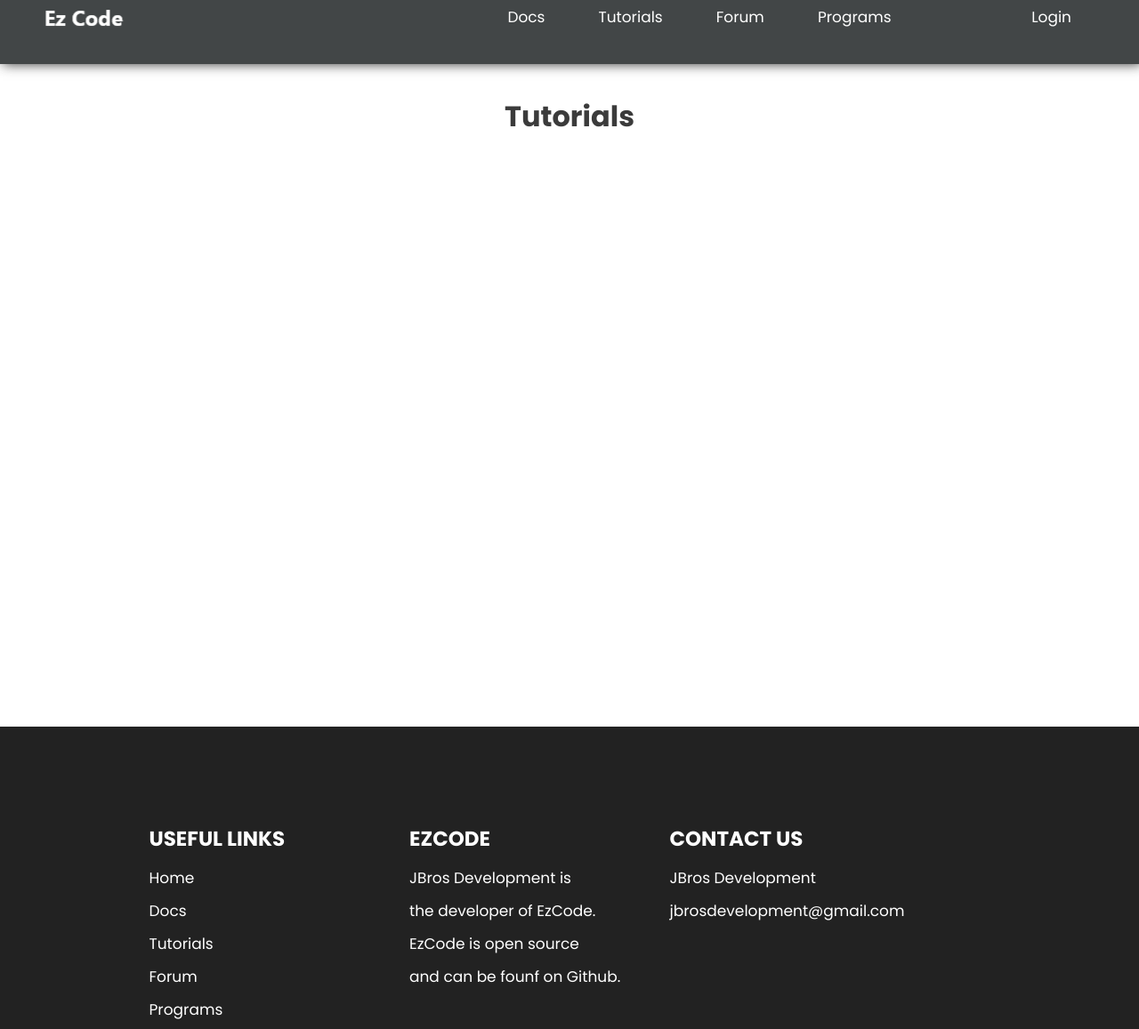
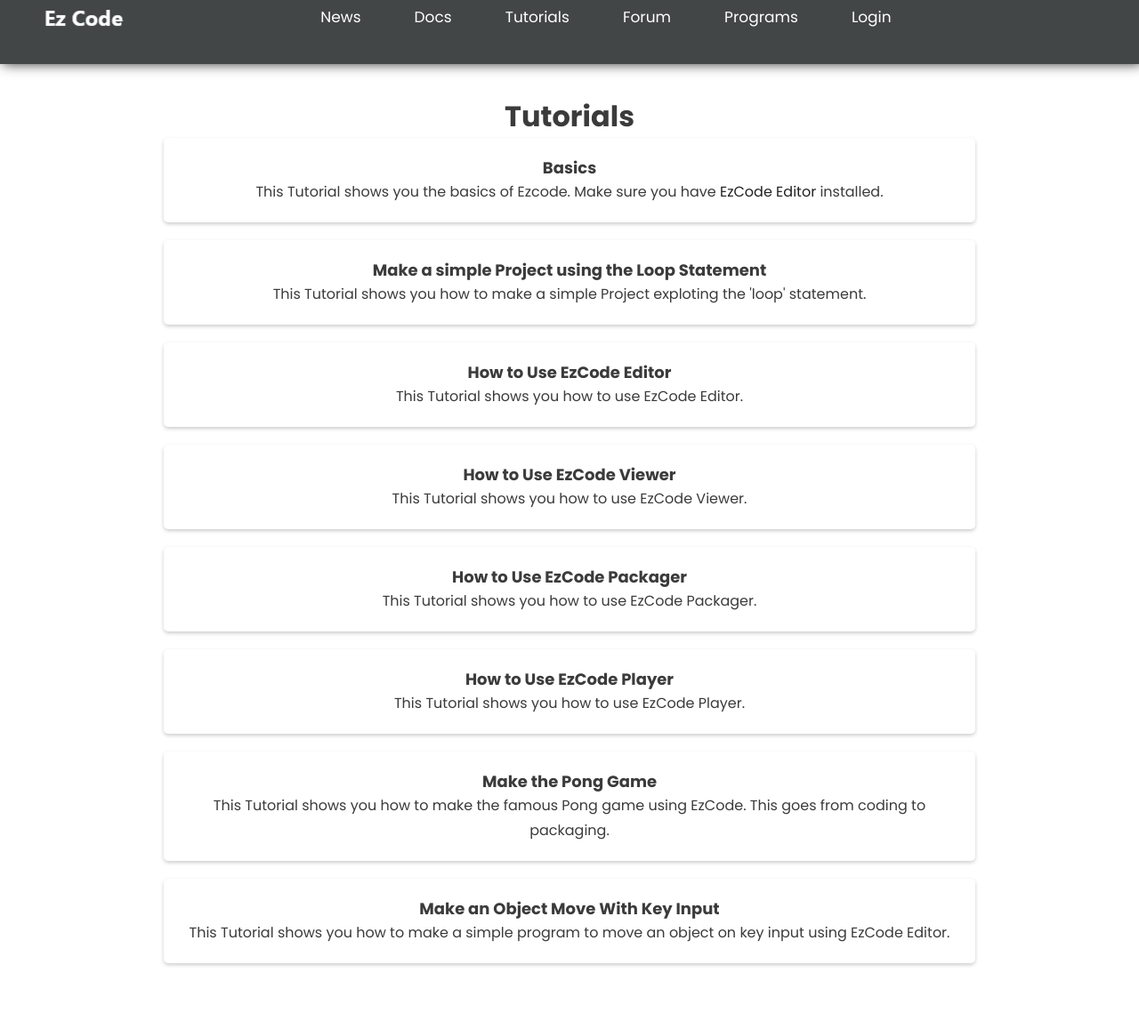
Before and after one commit to EZCodeLanguage/EZCode-Website, a website: page Tutorials.html in a window 1280 px wide. Shown: the part 34-1191 px from the top of the page at 89% size. Drawn offline with Linux system fonts and the light colour scheme; no server answers.

Commit message:
Updated Tutorials.html

```diff
--- a/Tutorials.html
+++ b/Tutorials.html
@@ -50,6 +50,9 @@
                         <div class="collapse navbar-collapse" id="navbarsExample04">
                            <ul class="navbar-nav mr-auto">
                               <li class="nav-item">
+                                 <a class="nav-link" href="index.html">News</a>
+                              </li>
+                              <li class="nav-item">
                                  <a class="nav-link" href="Docs.html">Docs</a>
                               </li>
                               <li class="nav-item">
@@ -61,13 +64,14 @@
                               <li class="nav-item">
                                  <a class="nav-link" href="Programs.html">Programs</a>
                               </li>
+                              <li class="nav-item"> <a class="nav-link" id="login" href="login.html"> Login </a></li>
                            </ul>
                         </div>
                      </nav>
                   </div>
                   <div class="col-md-2 d_none">
                      <ul class="email text_align_right">
-                        <li> <a id="login" href="login.html"> Login </a></li>
+                        <!--<li class="nav-item"> <a class="nav-link" id="login" href="login.html"> Login </a></li>-->
                      </ul>
                   </div>
                </div>
@@ -76,9 +80,36 @@
          <br>
          <br>
       </header>
-      <!-- end header --><!-- News -->
+      <!-- end header -->
       <!-- Docs -->
-      <div class="about">
+      <style>
+         .main-doc {
+            background-position: center;
+            background-repeat: no-repeat;
+            padding: 90px 0;
+         }
+
+         .main-doc .titlepage::before {
+            border: #fff solid 5px;
+         }
+
+         .main-doc .titlepage {
+            padding-bottom: 0;
+            margin-bottom: 0px;
+         }
+
+         .main-doc .titlepage h2 {
+            color: #fff;
+         }
+
+         .main-doc .titlepage p {
+            line-height: 28px;
+            padding-top: 20px;
+            color: #fff;
+            font-size: 17px;
+         }
+      </style>
+      <div class="main-doc">
          <div class="container">
             <div class="row">
                <div class="col-md-12">
@@ -115,7 +146,38 @@
                   </style>
                   <div class="main">
                      <h1>Tutorials</h1>
-                     <div id="container"></div>
+                     <div class="item">
+                        <a target="_blank" href="Tutorials/Basics.html"><h2>Basics</h2></a>
+                        <p>This Tutorial shows you the basics of Ezcode. Make sure you have <a href="Programs.html">EzCode Editor</a> installed. </p>
+                     </div>
+                     <div class="item">
+                        <a target="_blank" href="Tutorials/LoopBasics.html"><h2>Make a simple Project using the Loop Statement</h2></a>
+                        <p>This Tutorial shows you how to make a simple Project exploting the 'loop' statement. </p>
+                     </div>
+                     <div class="item">
+                        <a target="_blank" href="Tutorials/IDE.html"><h2>How to Use EzCode Editor</h2></a>
+                        <p>This Tutorial shows you how to use EzCode Editor. </p>
+                     </div>
+                     <div class="item">
+                        <a target="_blank" href="Tutorials/Viewer.html"><h2>How to Use EzCode Viewer</h2></a>
+                        <p>This Tutorial shows you how to use EzCode Viewer. </p>
+                     </div>
+                     <div class="item">
+                        <a target="_blank" href="Tutorials/Packager.html"><h2>How to Use EzCode Packager</h2></a>
+                        <p>This Tutorial shows you how to use EzCode Packager. </p>
+                     </div>
+                     <div class="item">
+                        <a target="_blank" href="Tutorials/Player.html"><h2>How to Use EzCode Player</h2></a>
+                        <p>This Tutorial shows you how to use EzCode Player. </p>
+                     </div>
+                     <div class="item">
+                        <a target="_blank" href="Tutorials/Pong.html"><h2>Make the Pong Game</h2></a>
+                        <p>This Tutorial shows you how to make the famous Pong game using EzCode. This goes from coding to packaging. </p>
+                     </div>
+                     <div class="item">
+                        <a target="_blank" href="Tutorials/MoveCube.html"><h2>Make an Object Move With Key Input</h2></a>
+                        <p>This Tutorial shows you how to make a simple program to move an object on key input using EzCode Editor. </p>
+                     </div>
                   </div>
                </div>
             </div>
@@ -151,7 +213,7 @@
                            </li>
                            <li>EzCode is open source
                            </li>
-                           <li>and can be founf on Github.
+                           <li>and can be found on Github.
                            </li>
                         </ul>
                      </div>
```
